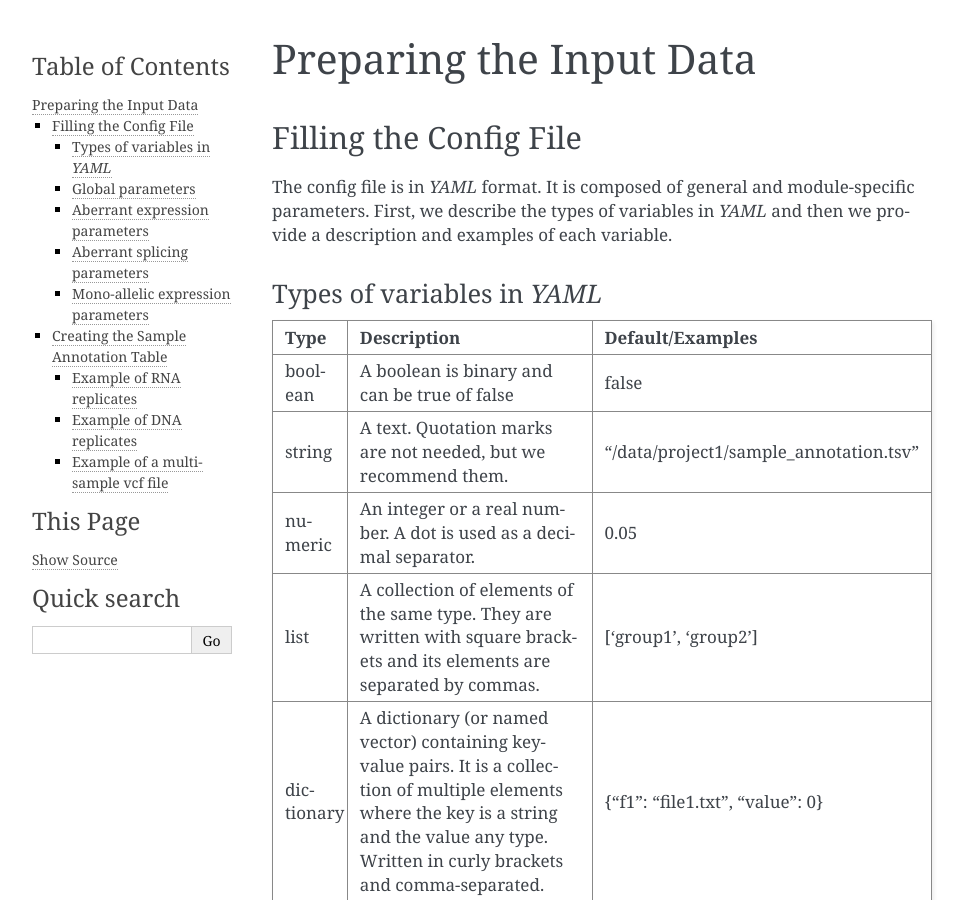
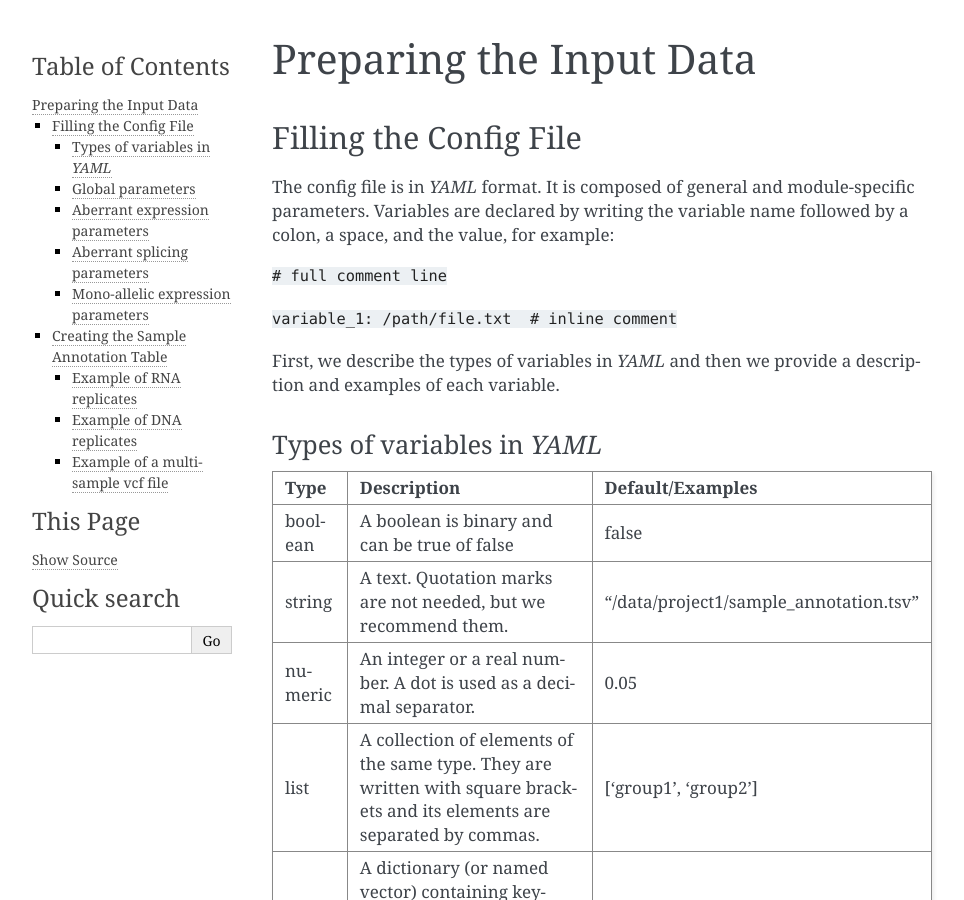
Before and after one commit to gagneurlab/drop, a Sphinx documentation site: the page built from docs/source/prepare.rst, in a window 1280 px wide and 900 px high. Shown: the whole window, without its empty margins (148-1112 px from the left). Built offline with Sphinx 7.4.7, drawn with Linux system fonts in a browser that asks for light colours; some of the changed text lies outside the part shown.

Commit message:
config file params updated

```diff
--- a/docs/source/prepare.rst
+++ b/docs/source/prepare.rst
@@ -4,7 +4,14 @@
 Filling the Config File
 -----------------------
 
-The config file is in *YAML* format. It is composed of general and module-specific parameters. First, we describe the types of variables in *YAML* and then we provide a description and examples of each variable.
+The config file is in *YAML* format. It is composed of general and module-specific parameters. Variables are declared by writing the variable name followed by a colon, a space, and the value, for example:
+
+``# full comment line``
+
+``variable_1: /path/file.txt  # inline comment``
+
+First, we describe the types of variables in *YAML* and then we provide a description and examples of each variable.
+
 
 Types of variables in *YAML*
 ++++++++++++++++++++++++++++
@@ -31,10 +38,9 @@
 root              character   Full path of the folder where the subdirectories processed_data and processed_results will be created containing DROP's output files     /data/project1
 sampleAnnotation  character   Full path of the sample annotation table                                                                                                 /data/project1/sample_annotation.tsv
 geneAnnotation    dictionary  A key-value list of the annotation name (key) and the full path to the GTF file (value). More than one annotation file can be provided.  {"anno1": /path/to/gtf.gtf}
-bcftoolsCmd       character   The command how to run bcftools                                                                                                          bcftools
-samtoolsCmd       character   The command how to run samtools                                                                                                          samtools
-gatkCmd           character   The command how to run GATK                                                                                                              gatk
+tools             dictionary  A key-value list of different commands (key) and the command (value) to run them                                                         {gatkCmd: gatk, bcftoolsCmd: bcftools, samtoolsCmd: samtools}
 ================  ==========  =======================================================================================================================================  ==
+
 
 Aberrant expression parameters
 ++++++++++++++++++++++++++++++
@@ -74,7 +80,8 @@
 groups              list        Same as in aberrant expression.                                                                                           ['group1', 'group2']
 allelicRatioCutoff  numeric     A number between [0.5, 1) indicating the maximum allelic ratio allele1/(allele1+allele2) for the test to be significant.  0.8
 padjCutoff          numeric     Same as in aberrant expression.                                                                                           0.05
-maxAfCutoff         numeric     Maximum allele frequency (of the minor allele) cut-off. Variants with AF equal or below this number are considered rare.  0.001
+maxAF               numeric     Maximum allele frequency (of the minor allele) cut-off. Variants with AF equal or below this number are considered rare.  0.001
+addGnomAD           boolean     Whether or not to add the allele frequencies from gnomAD                                                                  true
 qcVcf               dictionary  A key-value list of the chromosome format (key) and the full path to the VCF file used for matching samples (value)       {UCSC: /path/to/qc_ucsc.vcf.gz, NCBI: /path/to/qc_ncbi.vcf.gz}
 qcGroups            list        Same as “groups”, but for the VCF-BAM matching                                                                            ['group1', 'group2']
 ==================  ==========  ========================================================================================================================  ==
```
